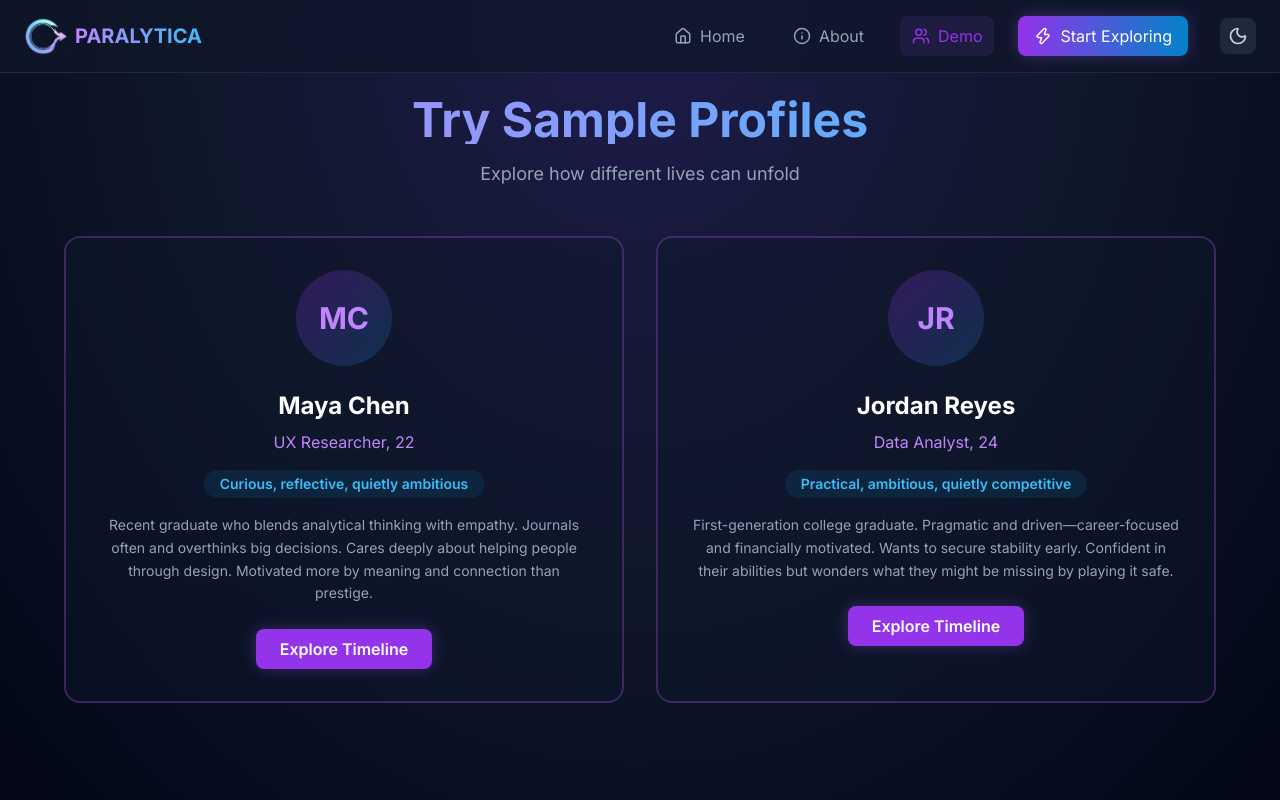
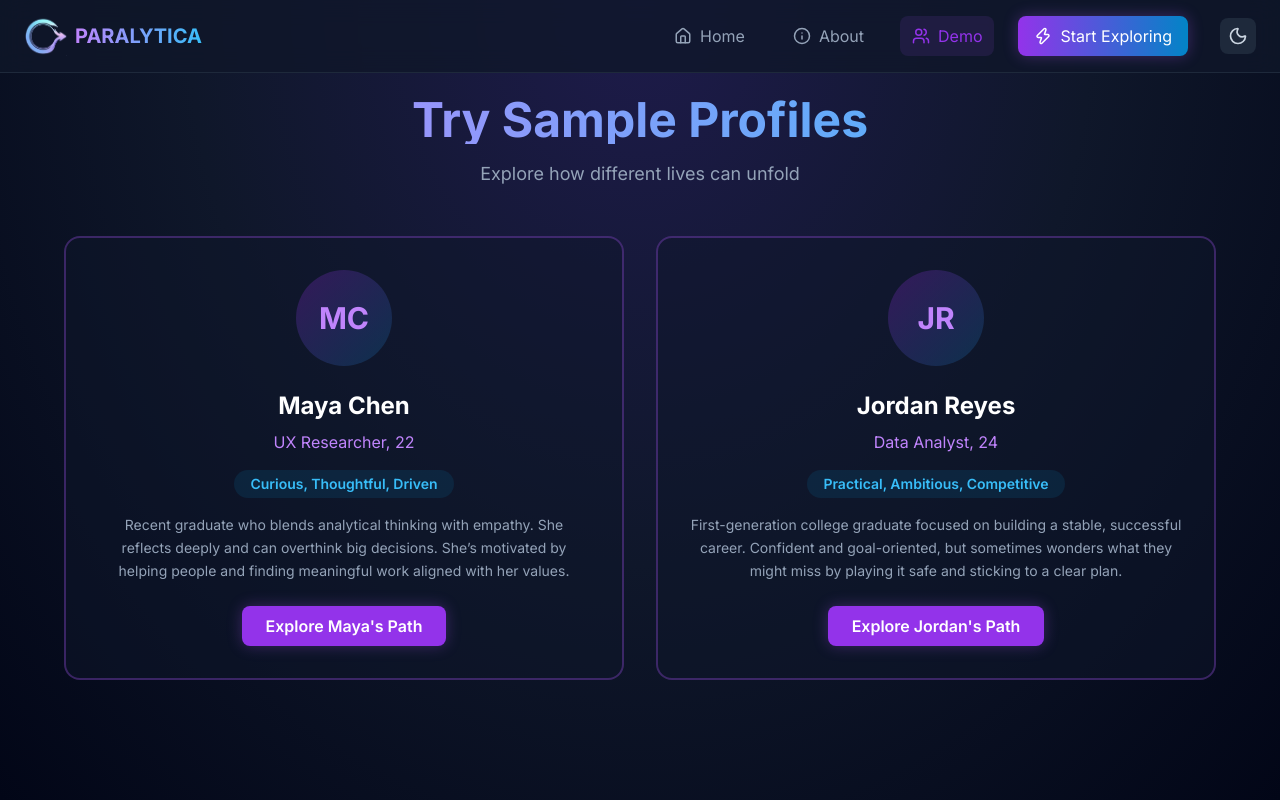
Before and after one commit to VinnyT456/Paralytica, a React (Vite) app: page /demo in a window 1280 px wide. Built offline with nearby package versions, Linux system fonts and the light colour scheme.

Commit message:
updated the demo page

```diff
--- a/src/pages/Demo.jsx
+++ b/src/pages/Demo.jsx
@@ -12,16 +12,16 @@ function Demo({ bgTheme }) {
       name: "Maya Chen",
       role: "UX Researcher",
       age: 22,
-      vibe: "Curious, reflective, quietly ambitious",
-      description: "Recent graduate who blends analytical thinking with empathy. Journals often and overthinks big decisions. Cares deeply about helping people through design. Motivated more by meaning and connection than prestige.",
+      vibe: "Curious, Thoughtful, Driven",
+      description: "Recent graduate who blends analytical thinking with empathy. She reflects deeply and can overthink big decisions. She’s motivated by helping people and finding meaningful work aligned with her values.",
       data: MAYA_CHEN
     },
     {
       name: "Jordan Reyes",
       role: "Data Analyst",
       age: 24,
-      vibe: "Practical, ambitious, quietly competitive",
-      description: "First-generation college graduate. Pragmatic and driven—career-focused and financially motivated. Wants to secure stability early. Confident in their abilities but wonders what they might be missing by playing it safe.",
+      vibe: "Practical, Ambitious, Competitive",
+      description: "First-generation college graduate focused on building a stable, successful career. Confident and goal-oriented, but sometimes wonders what they might miss by playing it safe and sticking to a clear plan.",
       data: JORDAN_REYES
     }
   ];
@@ -116,7 +116,7 @@ function Demo({ bgTheme }) {
                       : 'bg-purple-600 hover:bg-purple-500 text-white shadow-[0_0_15px_rgba(168,85,247,0.3)]'
                   }`}
                 >
-                  Explore Timeline
+                  {`Explore ${persona.name.split(' ')[0]}'s Path`}
                 </button>
               </div>
             </div>
```
